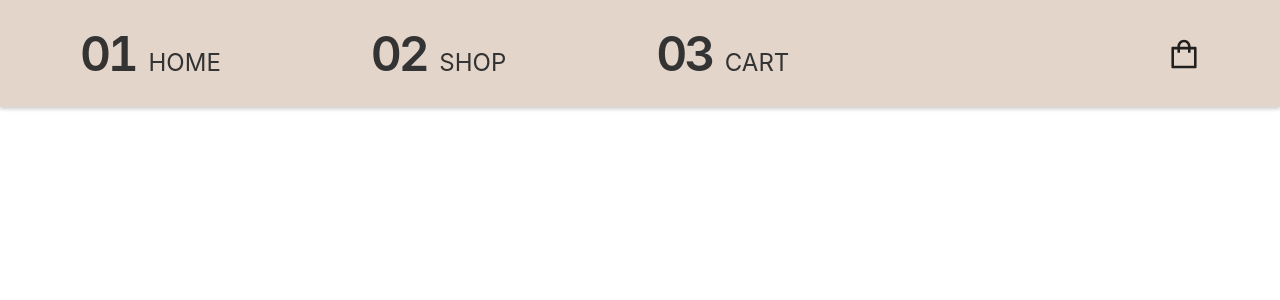
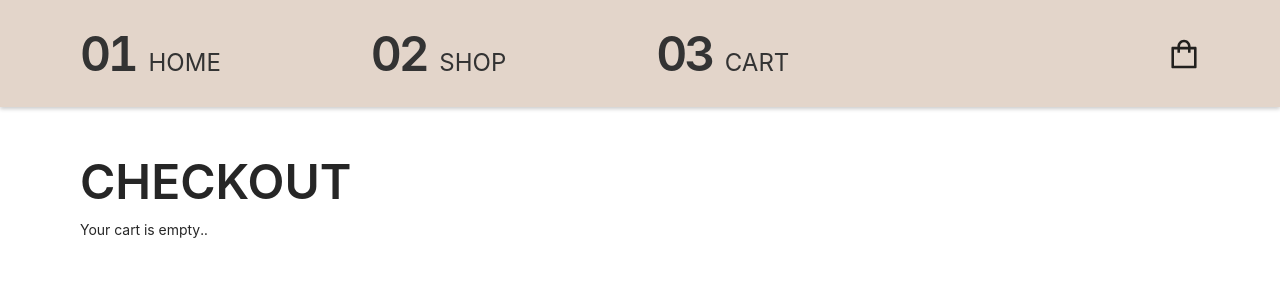
Before and after one commit to seanisoverhere/bdaEcommerce, a Next.js app: page /checkout in a window 1280 px wide. Shown: the top 300 px of the page. Built offline with nearby package versions, Linux system fonts and the light colour scheme.

Commit message:
style checkout

```diff
--- a/package.json
+++ b/package.json
@@ -19,6 +19,7 @@
     "lodash": "^4.17.21",
     "next": "12.3",
     "react": "18.2.0",
+    "react-credit-cards": "^0.8.3",
     "react-dom": "18.2.0",
     "react-indiana-drag-scroll": "^2.2.0",
     "styled-components": "^5.3.6"
--- a/src/containers/Checkout/index.tsx
+++ b/src/containers/Checkout/index.tsx
@@ -1,7 +1,50 @@
 import React from "react";
+import {
+  CheckoutContainer,
+  CheckoutTitle,
+  FlexContainer,
+  FormWidth,
+  ItemWidth,
+} from "./styles";
+import { useAtom } from "jotai";
+import { cartAtom } from "@/store/cart";
+import {
+  ItemDetails,
+  MiniImage,
+  TextContainer,
+  Title,
+} from "@/components/Navigation/styles";
+import { Divider, Space } from "antd";
 
 const Checkout = () => {
-  return <div>Checkout</div>;
+  const [cart] = useAtom(cartAtom);
+
+  return (
+    <CheckoutContainer>
+      <CheckoutTitle>CHECKOUT</CheckoutTitle>
+      {cart.length > 0 ? (
+        <FlexContainer>
+          <FormWidth>Some form</FormWidth>
+          <ItemWidth style={{ alignItems: "end" }}>
+            {cart.map((item) => (
+              <>
+                <Space direction="vertical" style={{ paddingBottom: "2rem" }}>
+                  <MiniImage src={item.article_url} />
+                  <Title>{item.prod_name} x1</Title>
+                  <span>
+                    <Title>Price: </Title>
+                    S${(Number(item.price) * 590).toFixed(2)}
+                  </span>
+                </Space>
+              </>
+            ))}
+          </ItemWidth>
+        </FlexContainer>
+      ) : (
+        <TextContainer>Your cart is empty..</TextContainer>
+      )}
+    </CheckoutContainer>
+  );
 };
 
 export default Checkout;
--- /dev/null
+++ b/src/containers/Checkout/styles.ts
@@ -0,0 +1,28 @@
+import styled from "styled-components";
+
+export const CheckoutContainer = styled.div`
+  margin: 9rem 5rem 2rem;
+`;
+
+export const CheckoutTitle = styled.div`
+  font-weight: 600;
+  font-size: 3rem;
+`;
+
+export const FlexContainer = styled.div`
+  display: flex;
+  justify-content: end;
+  width: 100%;
+`;
+
+export const FormWidth = styled.div`
+  width: 70%;
+`;
+
+export const ItemWidth = styled.div`
+  display: flex;
+  justify-content: end;
+  flex-direction: column;
+  width: 30%;
+  text-align: right;
+`;
```
Also changed, not shown: 1 other file (tests, documents, lock files or other folders).
